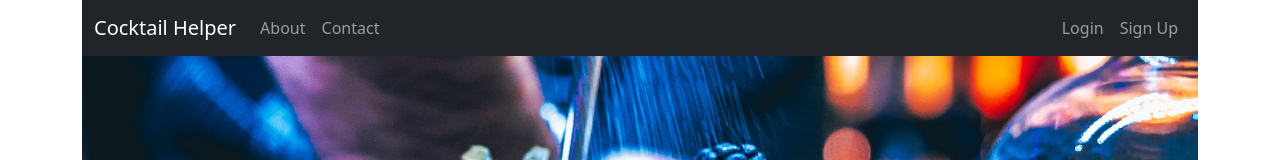
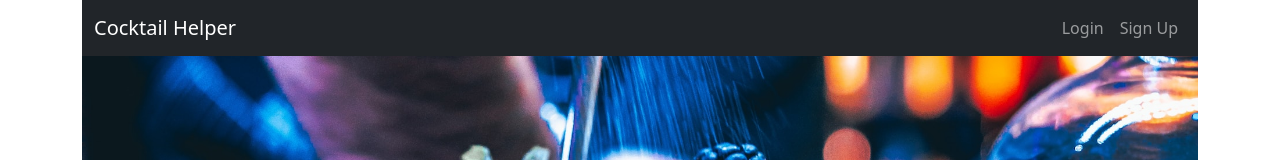
Before and after one commit to StefanTholet/cocktail-helper, a React (Vite) app in the folder cocktail-helper-fe/: page /login in a window 1280 px wide. Shown: the top 160 px of the page. Built offline with nearby package versions, Linux system fonts and the light colour scheme; no server answers.

Commit message:
fix error on login

```diff
--- a/cocktail-helper-fe/src/components/header/header.jsx
+++ b/cocktail-helper-fe/src/components/header/header.jsx
@@ -21,12 +21,11 @@ const Header = () => {
           <Navbar.Collapse id="basic-navbar-nav">
             {categories ? <DropdownMenu items={categories} /> : null}
             <Nav className="w-100">
-              <Nav.Link as={Link} to="/">
-                About
-              </Nav.Link>
-              <Nav.Link as={Link} to="/">
-                Contact
-              </Nav.Link>
+              {user ? (
+                <Nav.Link as={Link} to="/dashboard">
+                  My Dashboard
+                </Nav.Link>
+              ) : null}
               {user ? (
                 <>
                   <span className="text-white-50 ms-auto align-self-center">
--- a/cocktail-helper-fe/src/hooks/useAuth.jsx
+++ b/cocktail-helper-fe/src/hooks/useAuth.jsx
@@ -15,7 +15,7 @@ const useAuth = (location) => {
       setError(null)
       e.preventDefault()
       const result = await axios.post(
-        `http://localhost:3000${FORM_SUBMIT_MAPPER[location]}`,
+        `http://localhost:3000/user/${FORM_SUBMIT_MAPPER[location]}`,
         body
       )
       if (result.status === 200) {
```
